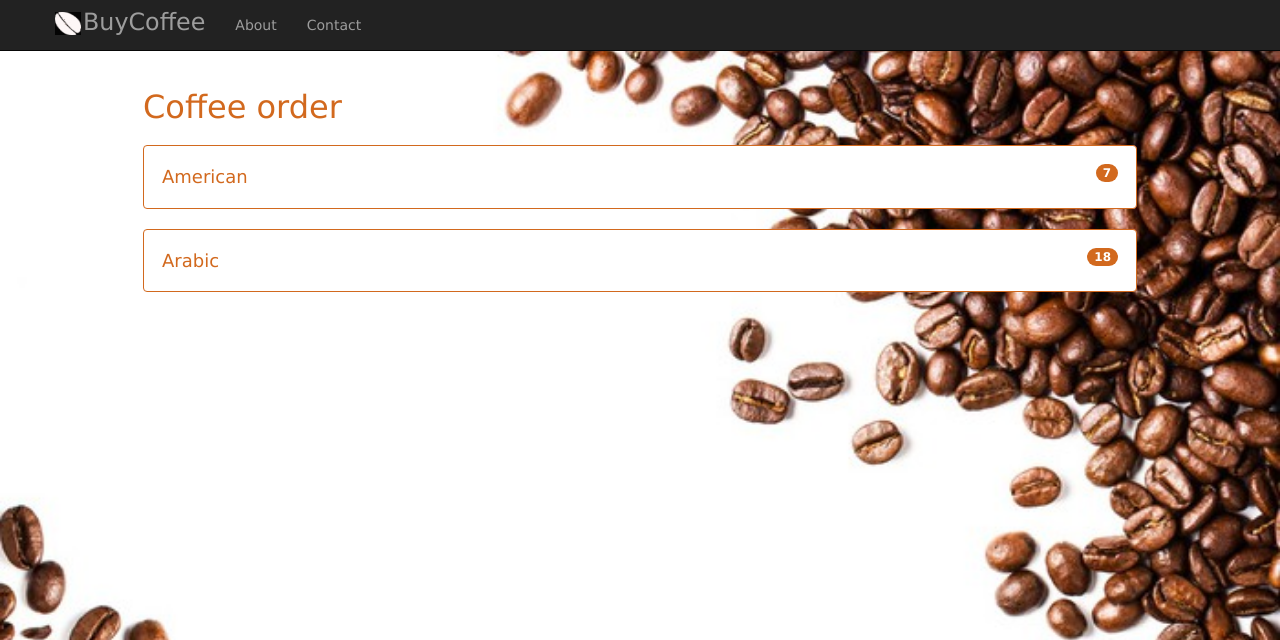
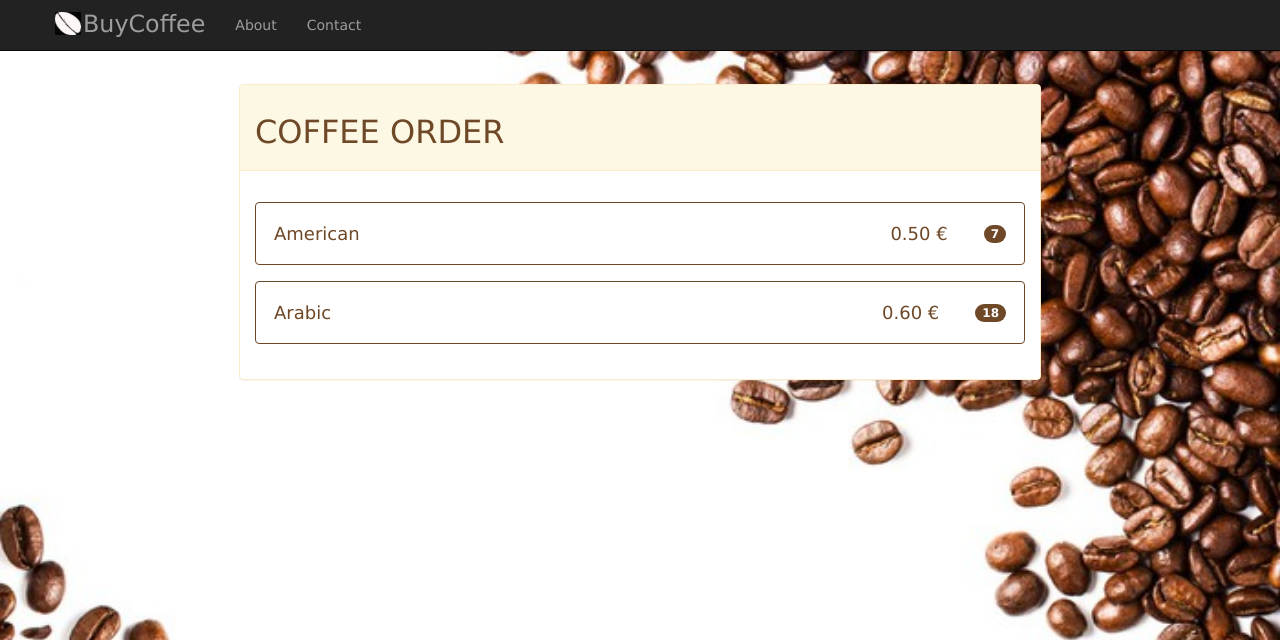
Before and after one commit to FrancescoGradi/VendingMachine, a Django app: page /coffee/ in a window 1280 px wide. Shown: the top 640 px of the page. Run offline with Django 3.2, Linux system fonts and the light colour scheme; data comes from the database, SQL or seed files in the repository; both versions use the stored data as it was after the commit; some libraries are stand-ins or nearby versions.

Commit message:
Cambiamenti grafici

```diff
--- a/coffee/models.py
+++ b/coffee/models.py
@@ -4,10 +4,10 @@ from django.utils import timezone
 class CoffeeCapsule(models.Model):
 
     AMERICAN = 'American'
-    ARABIAN = 'Arabian'
+    ARABIC = 'Arabic'
     COFFEE_CHOICES = (
         (AMERICAN, 'American'),
-        (ARABIAN, 'Arabian'),
+        (ARABIC, 'Arabic'),
     )
 
     # il campo id e' creato automaticamente ed e' reso chiave primaria
--- a/coffee/static/coffee/css/custom.css
+++ b/coffee/static/coffee/css/custom.css
@@ -11,7 +11,7 @@ h1 {
     text-align: left;
     font-family: Verdana;
     font-size: 32px;
-    color: chocolate;
+    color: #6F4827;
 }
 
 .paymentcss {
@@ -24,7 +24,7 @@ h1 {
 .coffeeList {
     text-align: left;
     padding: 2em;
-    color: chocolate;
+    color: #6F4827;
     font-family: Verdana;
 }
 
@@ -32,36 +32,32 @@ h1 {
     text-decoration-color: white;
     text-decoration: none !important;
     text-line-through-color: white;
-    color: chocolate;
+    color: #6F4827;
 }
 
 a:hover {
-    color: chocolate;
-}
-
-.container-fluid {
-    max-width: 80%;
-    margin-left: auto;
-    margin-right: auto;
-    padding-top: 5em;
+    color: #6F4827;
 }
 
 .list-group-item {
-    color: chocolate;
-    border-color: chocolate;
-    text-line-through-color: chocolate;
+    color: #6F4827;
+    border-color: #6F4827;
+    text-line-through-color: #6F4827;
     margin-top: 2%;
     padding: 1em;
     font-size: large;
 }
 
 .badge-primary {
-    background-color: chocolate;
+    background-color: #6F4827;
+    margin-top: 4px;
+    margin-right: auto;
+    float: right;
 }
 
 .navbar-brand{
     font-size: 170%;
-    padding: 12px 15px 0 28px;
+    padding: 14px 15px 0 28px;
     background-image: url(../image/download.png);
     background-repeat: no-repeat;
     background-size: 26px 23px;
@@ -82,6 +78,13 @@ a:hover {
         margin-left: 5%;
         margin-right: 5%;
     }
+
+    .container-fluid {
+        max-width: 95%;
+        margin-left: auto;
+        margin-right: auto;
+        padding-top: 6em;
+    }
 }
 
 @media only screen and (min-width: 799px) {
@@ -98,11 +101,18 @@ a:hover {
         margin-left: 30%;
         margin-right: 30%;
     }
+
+    .container-fluid {
+        max-width: 65%;
+        margin-left: auto;
+        margin-right: auto;
+        padding-top: 6em;
+    }
 }
 
 h2 {
     text-align: center;
-    color: chocolate;
+    color: #6F4827;
     font-family: Verdana;
 }
 
@@ -145,3 +155,13 @@ h2 {
 .table-bordered {
     background-color: white;
 }
+
+.panel-body {
+    background-color: transparent;
+}
+
+#priceId {
+    color: #6F4827;
+    float: right;
+    margin-right: 2em;
+}
--- a/coffee/templates/coffee/erogation.html
+++ b/coffee/templates/coffee/erogation.html
@@ -17,7 +17,7 @@
 <body>
 
     <div class="bar-div">
-        <h2><font color="#d2691e">Waiting...</font></h2>
+        <h2><font color="#6F4827">Waiting...</font></h2>
         <br>
         <div class="progress">
           <div class="progress-bar progress-bar-warning progress-bar-striped active" role="progressbar" aria-valuemin="0" aria-valuemax="100" style="width: 0%;">
--- a/coffee/templates/coffee/index.html
+++ b/coffee/templates/coffee/index.html
@@ -87,8 +87,13 @@
         -->
 
         <div class="container-fluid">
-            <h1>Coffee order</h1>
 
+            <div class="panel panel-warning">
+                <div class="panel-heading">
+                    <h1>COFFEE ORDER</h1>
+                </div>
+
+                <div id="panel-index-body" class="panel-body">
                     {% load static %}
                     {% if coffee_list %}
 
@@ -102,8 +107,9 @@
                             {% else %}
                                 <a class="nounderline" href="{% url 'payment' capsule.coffeeType %}">
                                     <button type="button" class="list-group-item">
-                                <font color="#d2691e">{{ capsule.coffeeType }}</font>
+                                        <font color="#6F4827">{{ capsule.coffeeType }}</font>
                                         <span class="badge badge-primary badge-pill">{{ capsule.coffeeQuantity }}</span>
+                                        <span id="priceId">{{ capsule.coffeePrice }} €</span>
                                     </button>
                                 </a>
                             {% endif %}
@@ -112,6 +118,8 @@
                     {% else %}
                     <ul class="list-group-item-warning">Non ci sono cialde disponibili</ul>
                     {% endif %}
+                </div>
+            </div>
         </div>
 
         <script src="{% static '/coffee/js/shoppingCart.js' %}"></script>
--- a/coffee/templates/coffee/login.html
+++ b/coffee/templates/coffee/login.html
@@ -42,7 +42,7 @@
     <form action="{% url 'pay' coffeeType %}" method="post">
         {% csrf_token %}
 
-        <h2><font color="#d2691e">Login</font></h2>
+        <h2><font color="#6F4827">Login</font></h2>
         <div class="form-group">
             <label for="exampleInputEmail1">Email or User</label>
             <input type="text" class="form-control" id="exampleInputEmail1" name="user" aria-describedby="emailHelp" placeholder="Enter email">
--- a/coffee/views.py
+++ b/coffee/views.py
@@ -14,7 +14,7 @@ class IndexView(generic.ListView):
 
     # Ritorna la lista dei caffe', raggruppata in base al tipo, con quantità sommate
     def get_queryset(self):
-        return CoffeeCapsule.objects.all().values('coffeeType').annotate(coffeeQuantity=Sum('coffeeQuantity'))
+        return CoffeeCapsule.objects.all().values('coffeeType', 'coffeePrice').annotate(coffeeQuantity=Sum('coffeeQuantity'))
 
 def payment(request, coffeeType):
     capsules = CoffeeCapsule.objects.filter(coffeeType=coffeeType).order_by('additionDate')
```
Also changed, not shown: db.sqlite3. Lines whose indentation alone changed are shown as unchanged.
